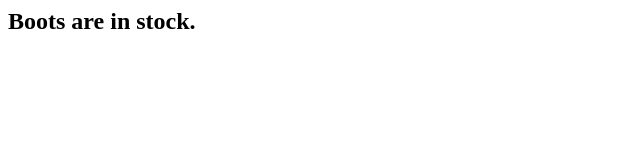
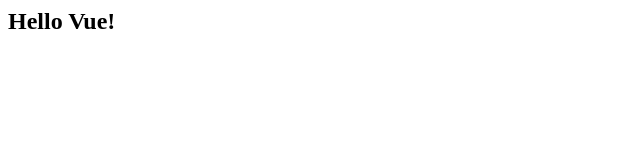
Before and after one commit to im-ling/vue_learning, a plain HTML site: page why_vue_js/index.html in a window 1280 px wide. Shown: the whole page, without its empty margins (0-640 px from the left). Drawn offline with Linux system fonts and the light colour scheme.

Commit message:
https://learning.dcloud.io/#/?vid=2

```diff
--- a/why_vue_js/index.html
+++ b/why_vue_js/index.html
@@ -1,5 +1,5 @@
 <div id="app">
-    <h2>{{ product }} are in stock.</h2>
+    <h2>{{ message }}</h2>
 </div>
 <!-- <script type='text/javascript' src='../Users/myUserName/Desktop/myPage.js'></script> -->
 <script type='text/javascript' src='vue.js'></script>
@@ -7,8 +7,7 @@
     const app = new Vue({
         el: '#app',
         data: {
-            product: 'Boots'
+            message: 'Hello Vue!'
         }
     })
-    var product = 'Boots'
 </script>
```
